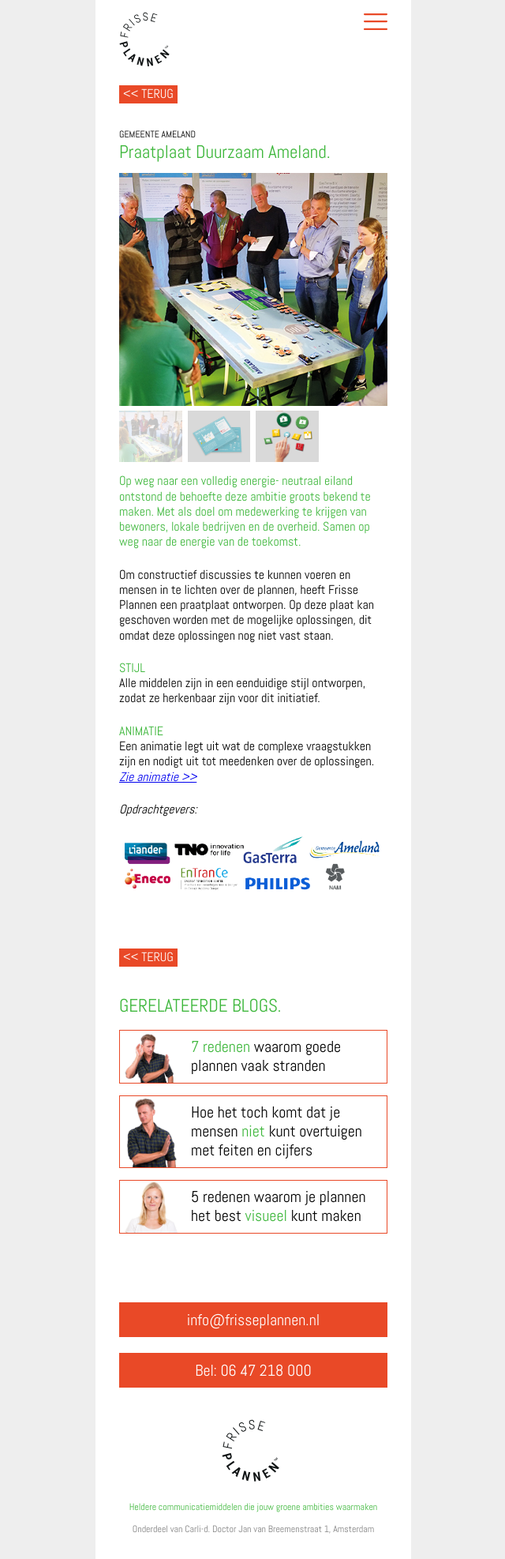
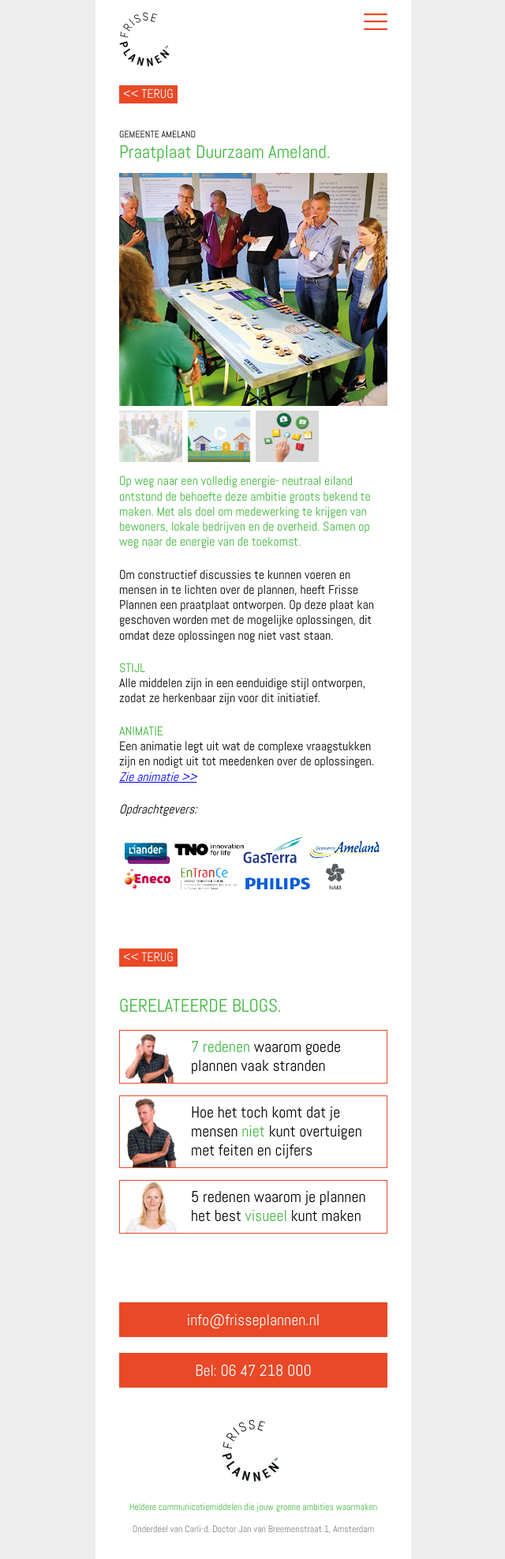
Before and after one commit to jhvanderschee/carli_d, a Jekyll site: the page built from _projects/praatplaat-energienet-copy-3.md, in a window 1280 px wide. Shown: the whole page at 79% size, without its empty margins (319-959 px from the left). Built offline with Jekyll 4.4.1, drawn with Linux system fonts in a browser that asks for light colours.

Commit message:
Updated '_projects/praatplaat-energienet-copy-3.md' via CloudCannon

```diff
--- a/_projects/praatplaat-energienet-copy-3.md
+++ b/_projects/praatplaat-energienet-copy-3.md
@@ -3,7 +3,7 @@
 subtitle: Gemeente Ameland
 image: /img/DA_praatplaat.jpg
 images:
-  - image: /img/GZI03.jpg
+  - image: /img/DA_animatie.jpg
   - image: /img/GZI02.jpg
 description: >-
   Op weg naar een volledig energie-
@@ -20,7 +20,7 @@
 order: 6
 ---
 
-Om constructief discussies te kunnen voeren en mensen in te lichten over de plannen, heeft Frisse Plannen een praatplaat ontworpen. Op deze plaat kan geschoven worden met de mogelijke oplossingen, dit omdat deze oplossingen nog niet vast staan.&nbsp;
+Om constructief discussies te kunnen voeren en mensen in te lichten over de plannen, heeft Frisse Plannen een praatplaat ontworpen. Op deze plaat kan geschoven worden met de mogelijke oplossingen, dit omdat deze oplossingen nog niet vast staan.
 
 **STIJL**<br>Alle middelen zijn in een eenduidige stijl ontworpen, zodat ze herkenbaar zijn voor dit initiatief.
 
```
